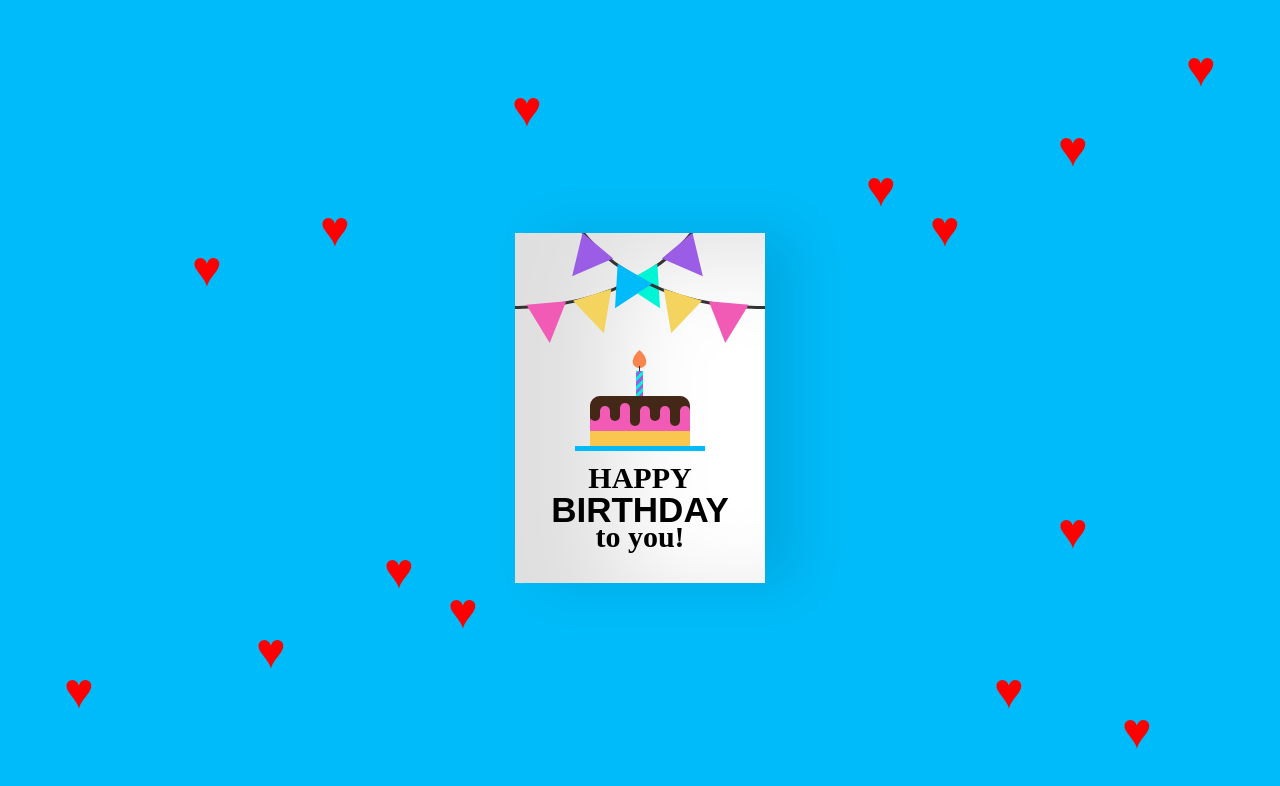
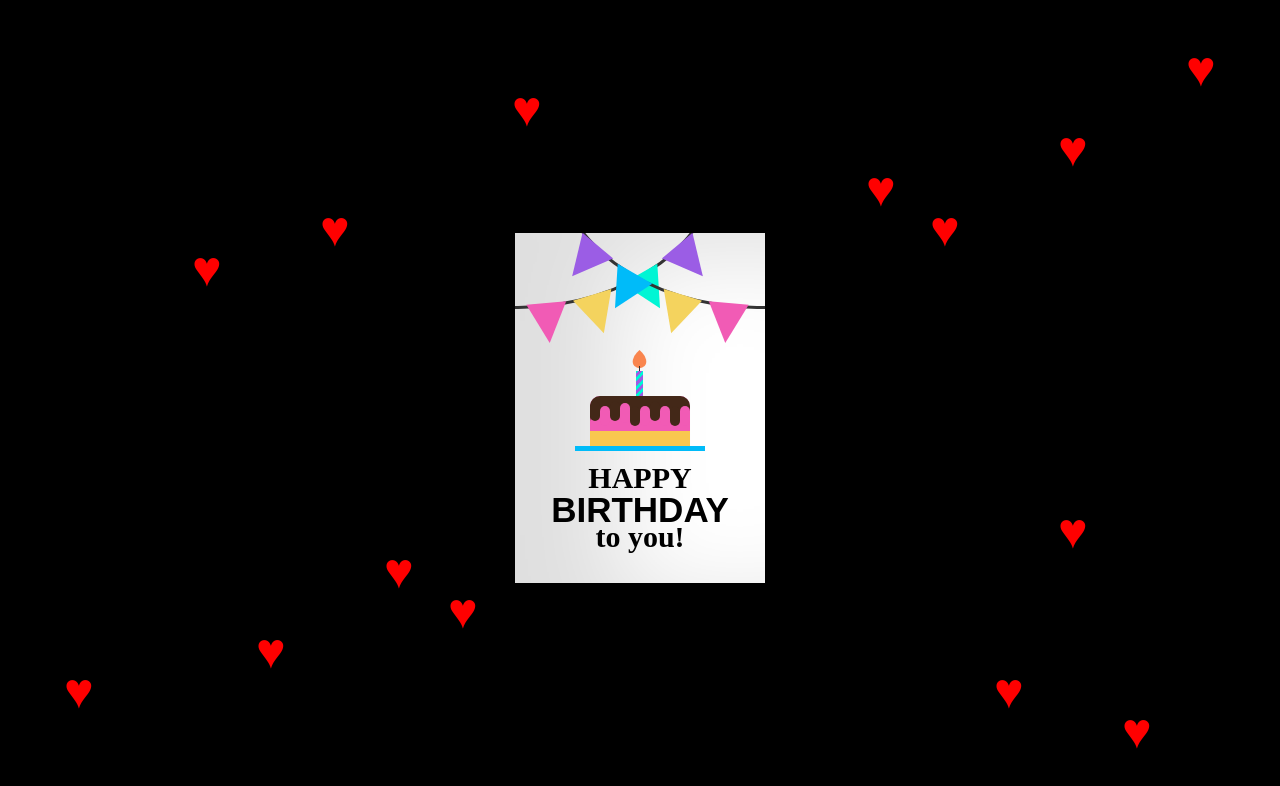
Before and after one commit to Lonelyamada/Honeyb, a plain HTML site: page index.html in a window 1280 px wide. Drawn offline with Linux system fonts and the light colour scheme.

Commit message:
Update style.css

```diff
--- a/style.css
+++ b/style.css
@@ -3,7 +3,7 @@ body {
     align-items: center;
     justify-content: center;
     height: 100vh;
-    background-color: #00bbf9;
+  background-color: #000000;
 }
 
 .birthdayCard {
```
